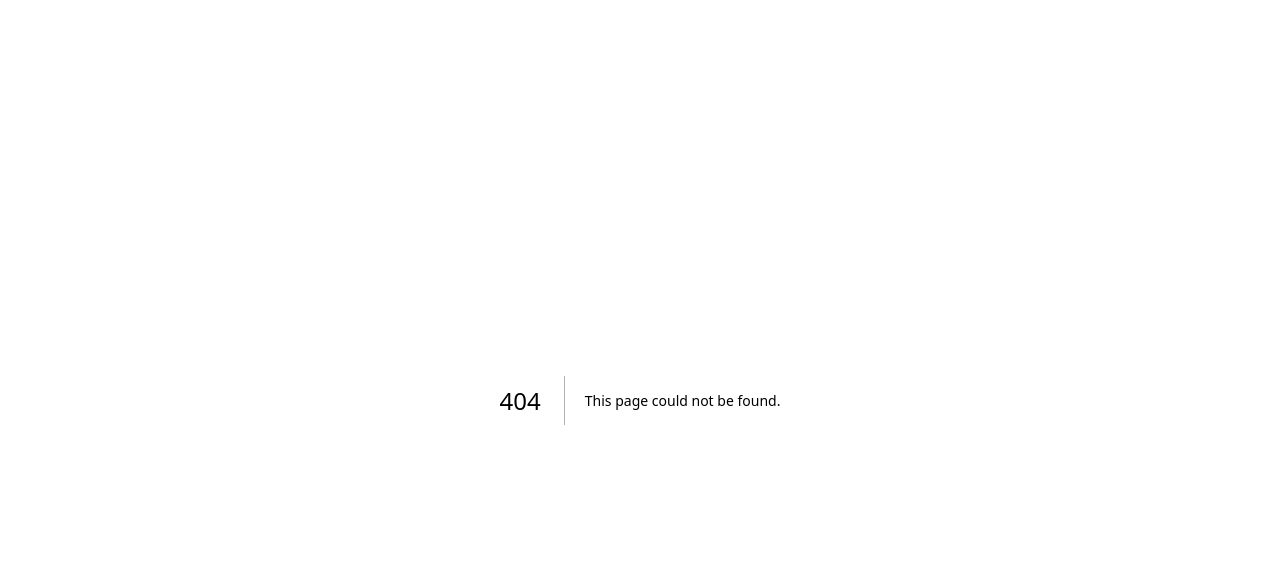
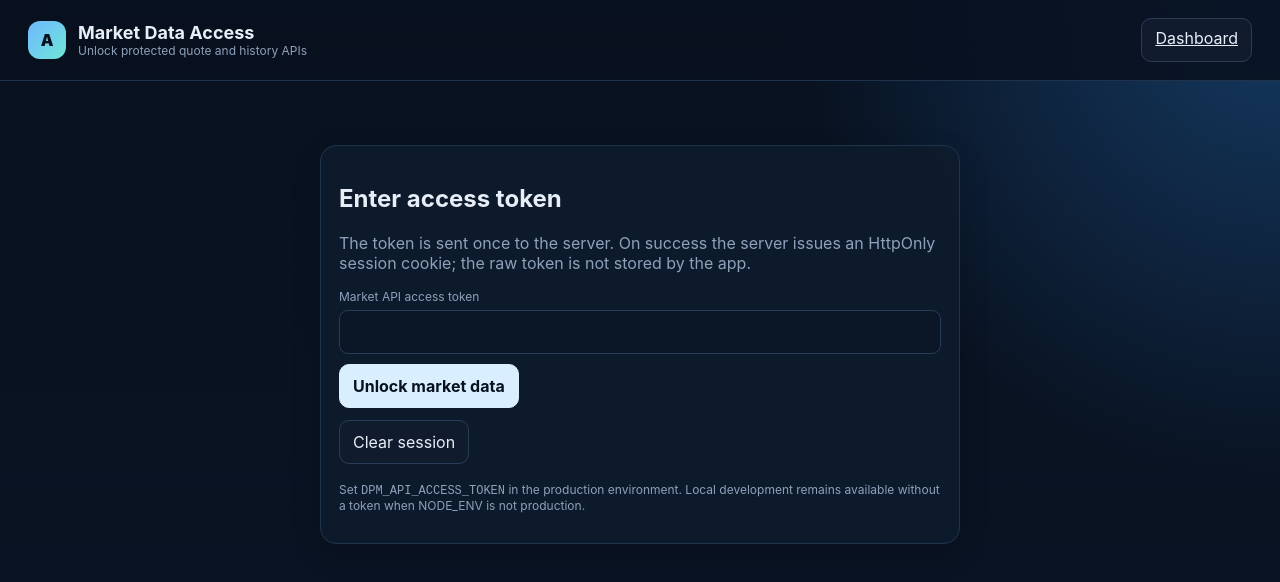
Before and after one commit to ah-eisa/DPM, a Next.js app: page /access in a window 1280 px wide. Before the commit this address had no page. Shown: the top 582 px of the page. Built offline with nearby package versions, Linux system fonts and the light colour scheme.

Commit message:
Add market data access page

```diff
--- /dev/null
+++ b/app/access/page.tsx
@@ -0,0 +1,10 @@
+"use client";
+
+import { FormEvent, useState } from "react";
+
+export default function AccessPage(){
+  const [token,setToken]=useState("");const [error,setError]=useState("");const [busy,setBusy]=useState(false);
+  async function submit(e:FormEvent){e.preventDefault();setBusy(true);setError("");try{const r=await fetch("/api/market-auth",{method:"POST",headers:{"Content-Type":"application/json"},body:JSON.stringify({token}),cache:"no-store"});const data=await r.json();if(!r.ok)throw new Error(data.error??"Access failed");window.location.href="/";}catch(e){setError(e instanceof Error?e.message:"Access failed");setBusy(false);}}
+  async function logout(){await fetch("/api/market-auth",{method:"DELETE",cache:"no-store"});setError("Market-data session cleared.");}
+  return <main className="app"><header className="topbar"><div className="brand"><div className="brandmark">A</div><div><h1>Market Data Access</h1><div className="muted small">Unlock protected quote and history APIs</div></div></div><div className="row"><a className="btn" href="/">Dashboard</a></div></header><div className="container"><section className="card" style={{maxWidth:640,margin:"40px auto"}}><h2>Enter access token</h2><p className="muted">The token is sent once to the server. On success the server issues an HttpOnly session cookie; the raw token is not stored by the app.</p>{error&&<div className="notice negative" role="alert">{error}</div>}<form onSubmit={submit} className="form-grid"><label className="field full"><span>Market API access token</span><input type="password" autoComplete="current-password" value={token} onChange={e=>setToken(e.target.value)} required /></label><div className="row"><button className="btn primary" disabled={busy}>{busy?"Checking...":"Unlock market data"}</button><button type="button" className="btn" onClick={logout}>Clear session</button></div></form><p className="muted small" style={{marginTop:18}}>Set <code>DPM_API_ACCESS_TOKEN</code> in the production environment. Local development remains available without a token when NODE_ENV is not production.</p></section></div></main>;
+}
```
